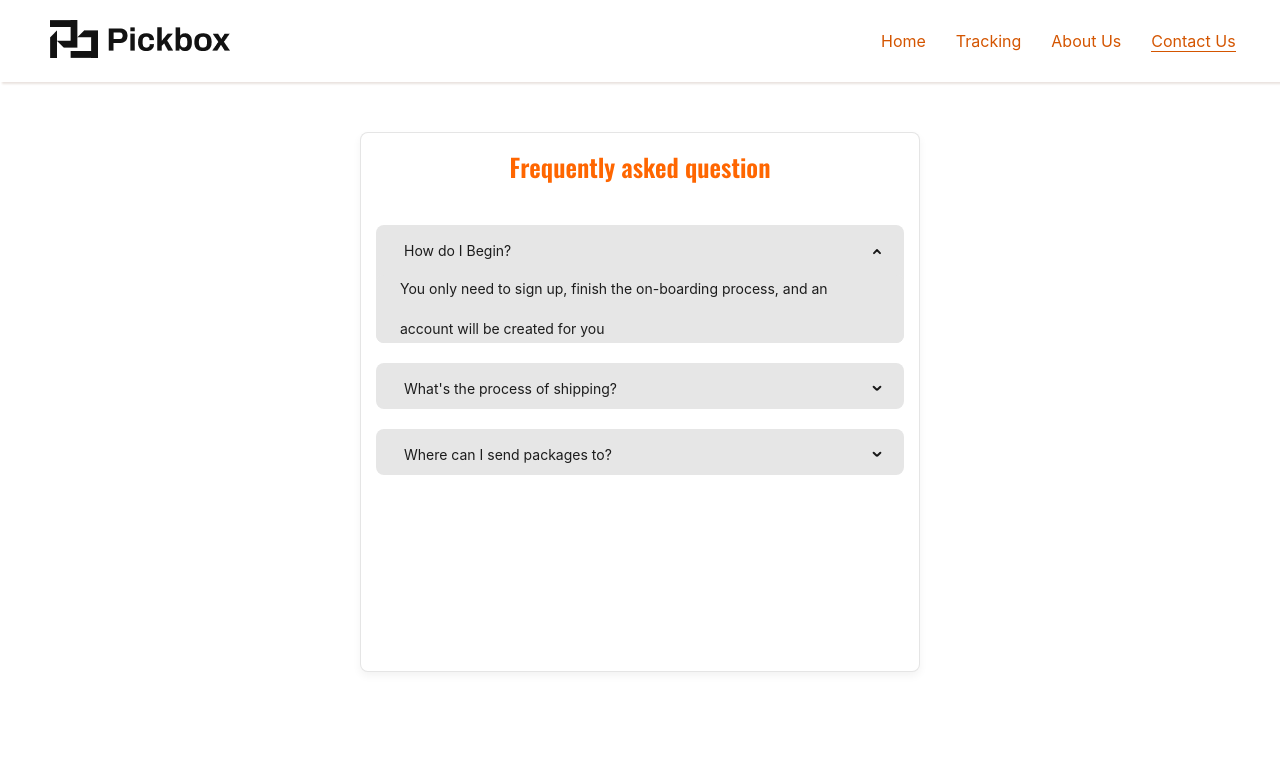
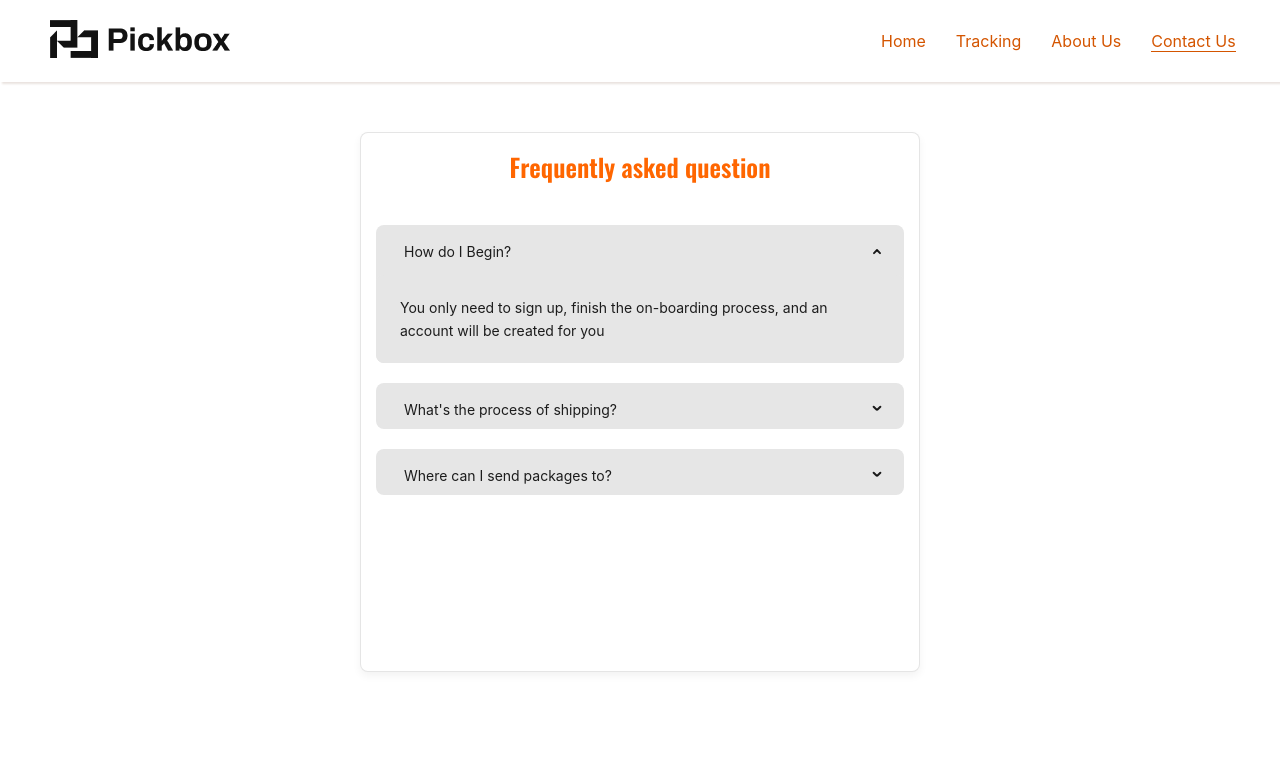
Before and after one commit to Pickbox-Project/Pickbox-frontend, a React (Create React App) app: page /contactus in a window 1280 px wide. Shown: the top 760 px of the page. Built offline with nearby package versions, Linux system fonts and the light colour scheme.

Commit message:
Editing the Faq Component

```diff
--- a/src/Components/Faqs/Faqs.css
+++ b/src/Components/Faqs/Faqs.css
@@ -45,7 +45,7 @@
 }
 
 .ant-menu-item.ant-menu-item-only-child {
-    height: 60px !important;
+    height: 80px !important;
     padding-left: 20px !important;
 }
 
@@ -59,7 +59,7 @@
 
 .ant-menu-title-content {
     text-overflow: unset !important;
-    overflow: auto !important;
+    line-height: 23px;
 }
 
 
```
